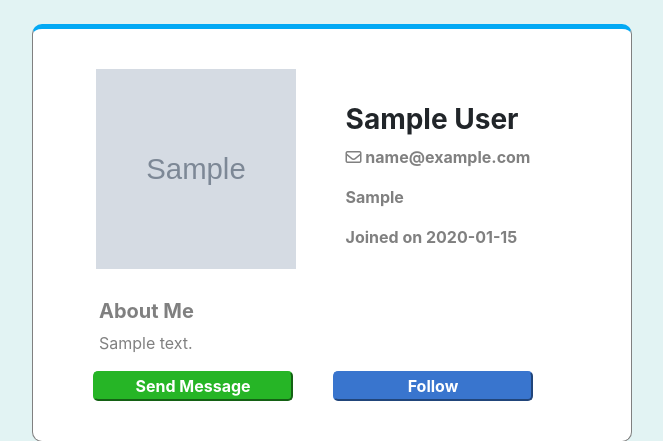
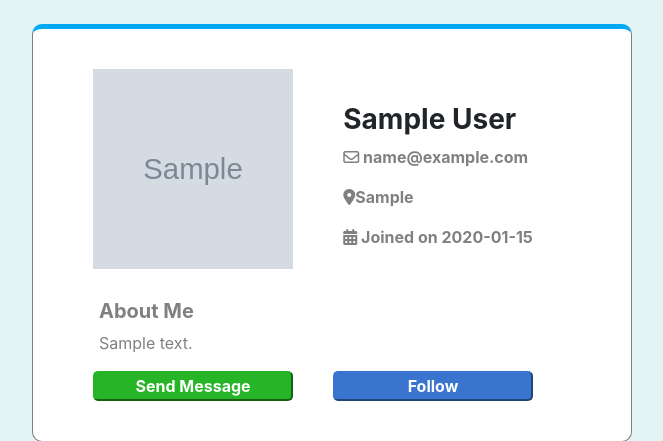
Before and after one commit to mrrtscott/info3180-project-1, a Flask app: page /profile/1 in a window 1280 px wide. Shown: the part 56-497 px from the top of the page, without its empty margins (53-716 px from the left). Run offline with Flask 2, Linux system fonts and the light colour scheme; tables that the repository leaves empty hold one stand-in row (values such as "Sample post"); grey boxes marked "Sample" are stand-in pictures; some libraries are stand-ins or nearby versions.

Commit message:
css additional colour envelop calendar

```diff
--- a/app/templates/profileloader.html
+++ b/app/templates/profileloader.html
@@ -9,8 +9,8 @@
             <div>
                 <h3 class="bold">{{ profile.first_name + " " + profile.last_name }}</h3>
                 <p class="grey"> <i class="fa fa-envelope-o" aria-hidden="true"></i> {{ profile.email }}</p>
-                <p class="grey"> <span class="glyphicon glyphicon-globe">{{ profile.location }}</p>
-                <p class="grey"> <span class="glyphicon glyphicon-calendar"> Joined on {{ profile.date_joined }}</p>
+                <p class="grey"> <i class="fa fa-map-marker" aria-hidden="true"></i>{{ profile.location }}</p>
+                <p class="grey"> <i class="fa fa-calendar" aria-hidden="true"></i> Joined on {{ profile.date_joined }}</p>
             </div>
         </div>
         <div id="aboutme">
```
